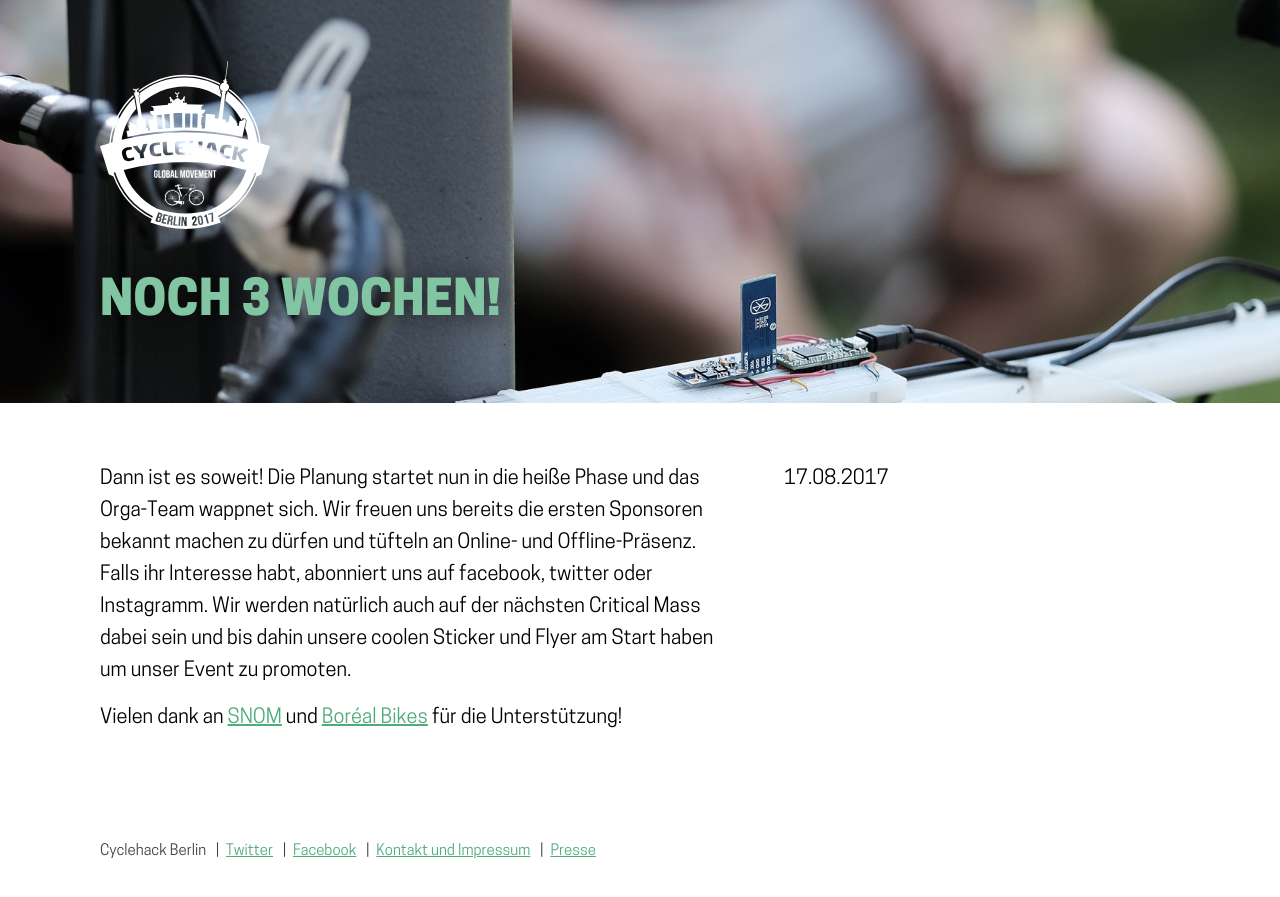
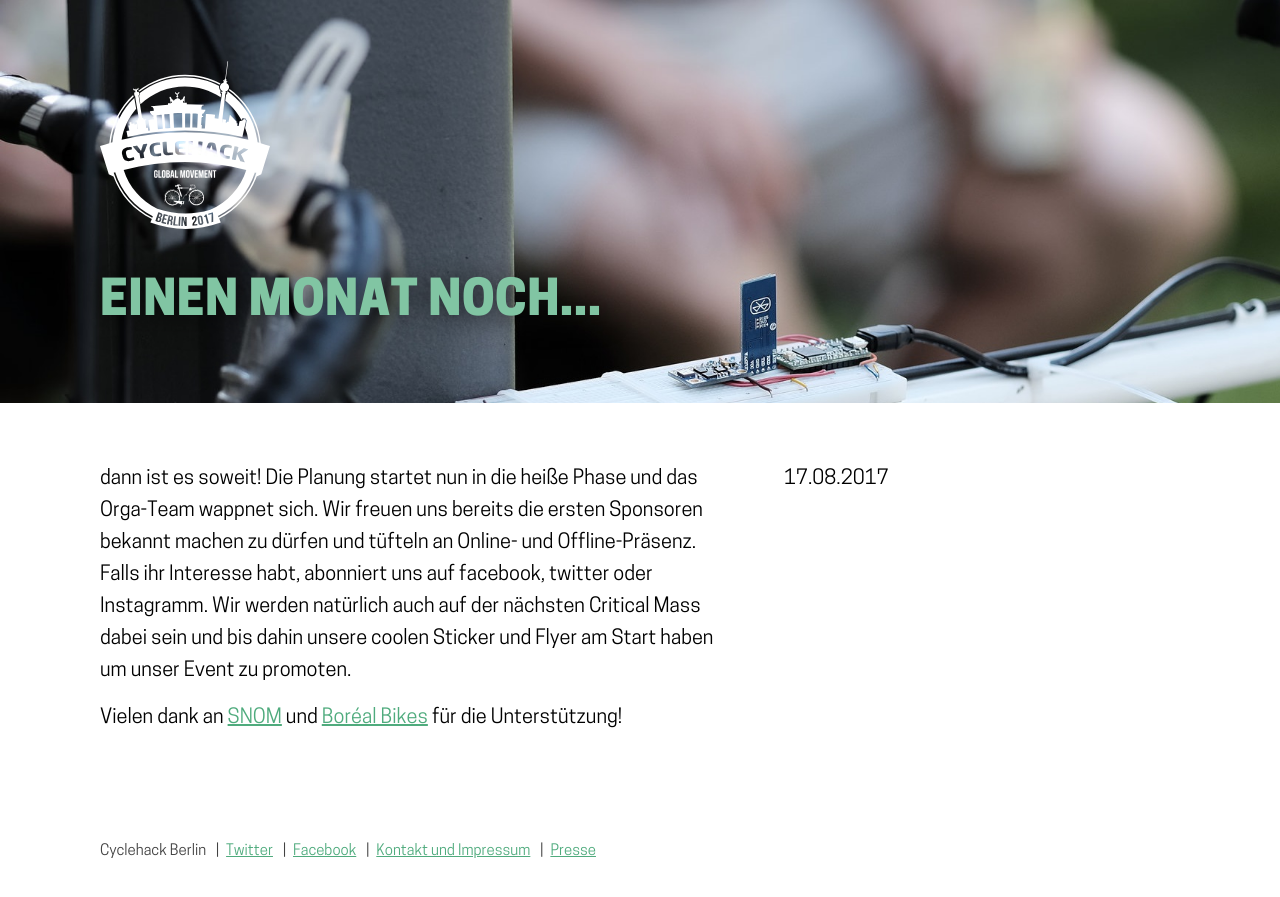
Before and after one commit to sjockers/cyclehackberlin.de, a Jekyll site: the page built from _posts/2017-08-17-einen-monat-noch-dot-dot-dot.markdown, in a window 1280 px wide. Shown: the top 897 px of the page. Built offline with Jekyll 4.4.1, drawn with Linux system fonts in a browser that asks for light colours.

Commit message:
Updated Einen Monat Noch Dot Dot Dot

```diff
--- a/_posts/2017-08-17-einen-monat-noch-dot-dot-dot.markdown
+++ b/_posts/2017-08-17-einen-monat-noch-dot-dot-dot.markdown
@@ -1,10 +1,10 @@
 ---
-title: Noch 3 Wochen!
+title: einen Monat noch...
 date: 2017-08-17 15:24:00 Z
 picture: "/assets/images/background_hackbike.jpg"
 ---
 
-Dann ist es soweit! Die Planung startet nun in die heiße Phase und das Orga-Team wappnet sich. Wir freuen uns bereits die ersten Sponsoren bekannt machen zu dürfen und tüfteln an Online- und Offline-Präsenz.
+dann ist es soweit! Die Planung startet nun in die heiße Phase und das Orga-Team wappnet sich. Wir freuen uns bereits die ersten Sponsoren bekannt machen zu dürfen und tüfteln an Online- und Offline-Präsenz.
 Falls ihr Interesse habt, abonniert uns auf facebook, twitter oder Instagramm. Wir werden natürlich auch auf der nächsten Critical Mass dabei sein und bis dahin unsere coolen Sticker und Flyer am Start haben um unser Event zu promoten.
 
 Vielen dank an [SNOM](https://www.snom.com/) und [Boréal Bikes](https://borealbikes.com/) für die Unterstützung!
```
